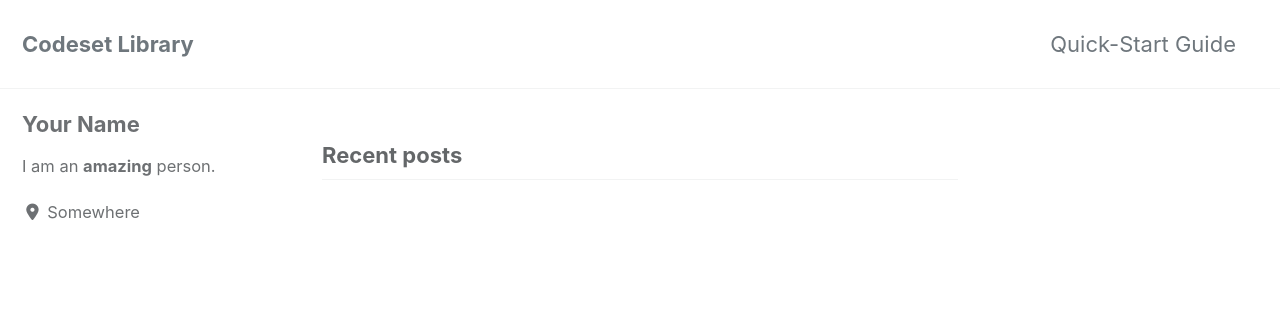
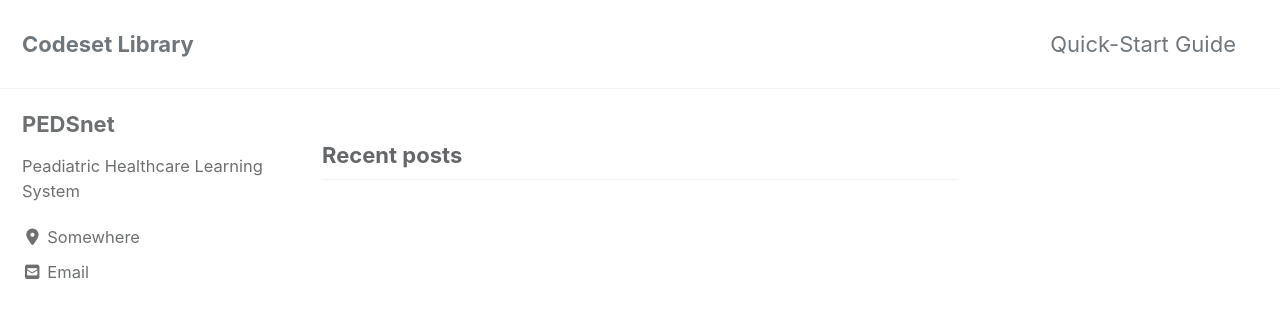
Before and after one commit to ChavanShweta/CodesetLibrary, a Jekyll site: the page built from index.html, in a window 1280 px wide and 900 px high. Shown: the top 318 px of the window. Built offline with Jekyll 4.4.1, drawn with Linux system fonts in a browser that asks for light colours; cached includes are drawn as plain includes; nearby versions of some CDN libraries; the list of posts is cut into pages by our own code.

Commit message:
setting the config

```diff
--- a/_config.yml
+++ b/_config.yml
@@ -93,14 +93,15 @@ analytics:
 
 # Site Author
 author:
-  name             : "Your Name"
+  name             : "PEDSnet"
   avatar           : # path of avatar image, e.g. "/assets/images/bio-photo.jpg"
-  bio              : "I am an **amazing** person."
+  bio              : "Peadiatric Healthcare Learning System"
   location         : "Somewhere"
   email            :
   links:
     - label: "Email"
       icon: "fas fa-fw fa-envelope-square"
+      url: PEDSnetDCC@email.chop.edu
       # url: mailto:your.name@email.com
     - label: "Website"
       icon: "fas fa-fw fa-link"
@@ -279,3 +280,10 @@ defaults:
       comments: # true
       share: true
       related: true
+  # _pages
+  - scope:
+      path: ""
+      type: pages
+    values:
+      layout: single
+      author_profile: true
```
